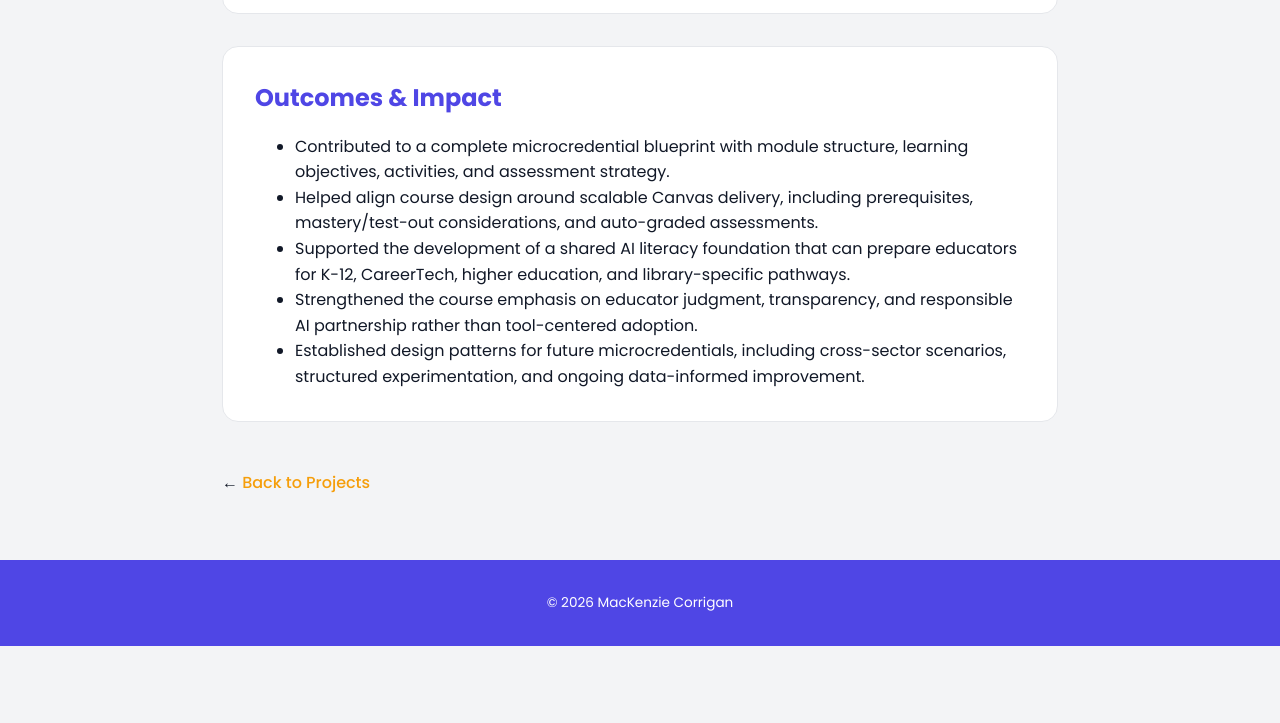
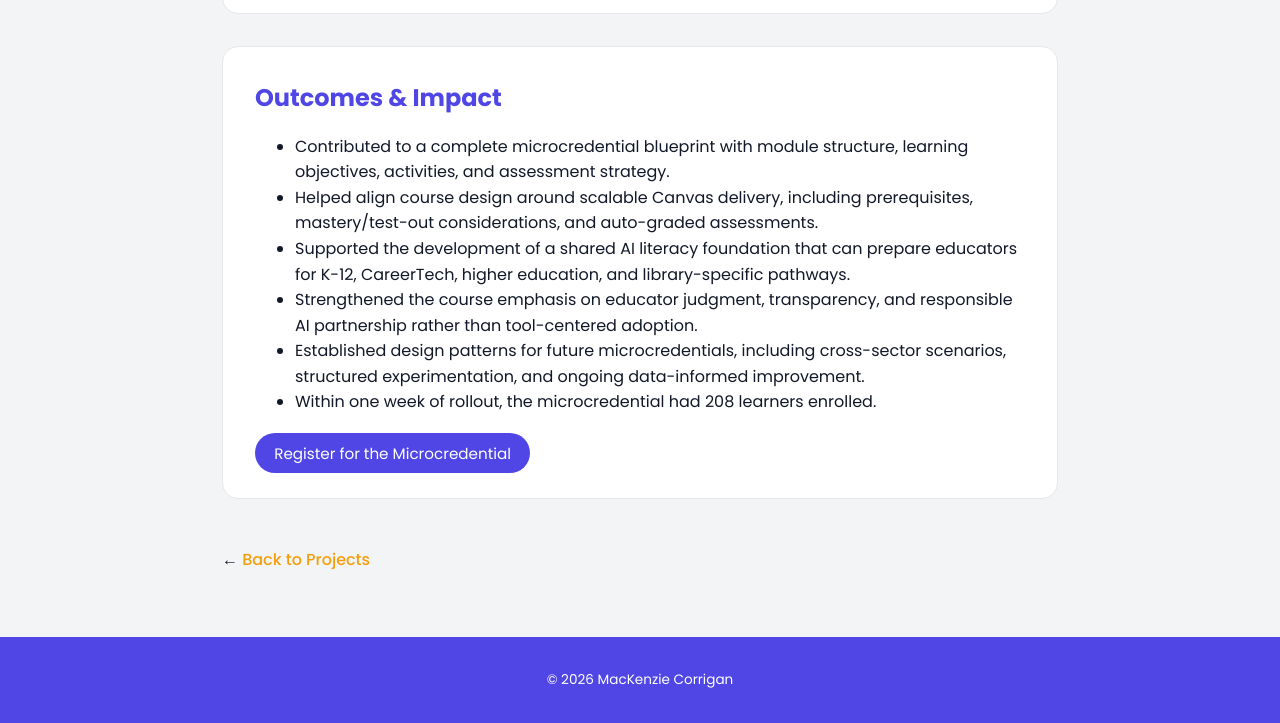
Before and after one commit to mackenziecorrigan/portfolio, a plain HTML site: page microcred.html in a window 1280 px wide. Shown: the part 2463-3186 px from the top of the page. Before the commit the page ends 3109 px from the top, so only its background shows below. Drawn offline with Linux system fonts and the light colour scheme.

Commit message:
microcred.html

```diff
--- a/microcred.html
+++ b/microcred.html
@@ -110,7 +110,10 @@
       <li>Supported the development of a shared AI literacy foundation that can prepare educators for K-12, CareerTech, higher education, and library-specific pathways.</li>
       <li>Strengthened the course emphasis on educator judgment, transparency, and responsible AI partnership rather than tool-centered adoption.</li>
       <li>Established design patterns for future microcredentials, including cross-sector scenarios, structured experimentation, and ongoing data-informed improvement.</li>
+<li>Within one week of rollout, the microcredential had 208 learners enrolled.</li>
     </ul>
+<br>
+<a class="btn primary" href="https://workforcece.rose.edu/rose/course/course.aspx?C=657&pc=10&mc=0&sc=0">Register for the Microcredential</a>
   </div>
 
   <div class="back-link">
```
